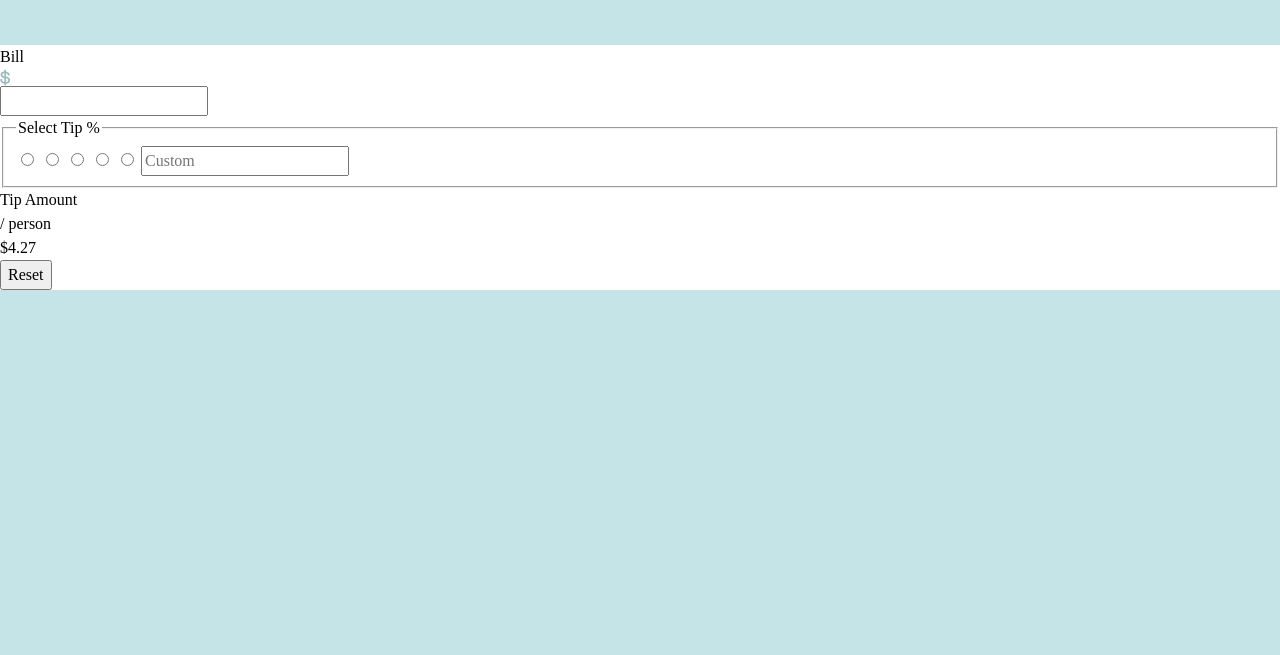
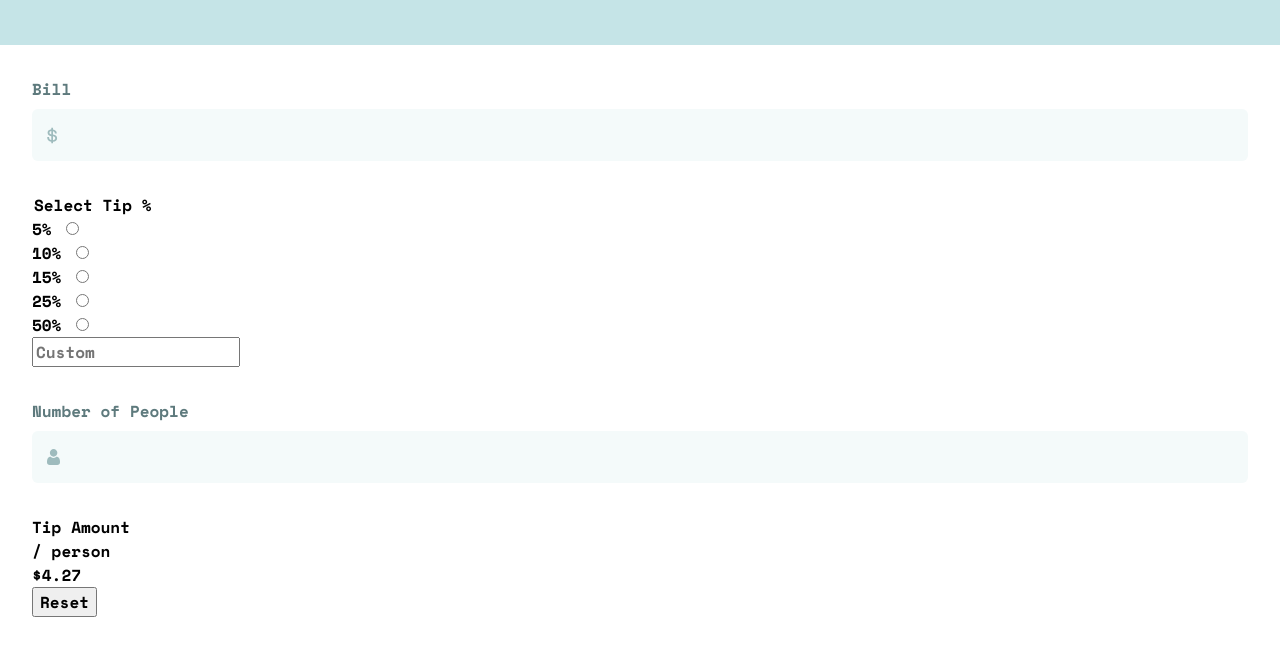
Before and after one commit to ralphvirtucio/tip-calculator, a plain HTML site: page index.html in a window 1280 px wide. Shown: the part 105-760 px from the top of the page. Drawn offline with nearby package versions, Linux system fonts and the light colour scheme.

Commit message:
Features: New HTML Layout, WIP: Select-tip

```diff
--- a/index.html
+++ b/index.html
@@ -29,42 +29,56 @@
           <div class="input__container">
             <label for="bill">Bill</label>
             <div class="form__control-field">
-              <img src="./images/icon-dollar.svg" alt="Dollar" />
               <input type="number" id="bill" />
             </div>
           </div>
 
           <fieldset class="select-tip">
-            <legend>Select Tip %</legend>
+            <legend class="select-tip__heading">Select Tip %</legend>
+            <div class="select-tip__control">
+              <label for="five-percent">5%</label>
               <input
                 type="radio"
                 name="tips"
                 id="five-percent"
                 class="select-tip__radio" />
+            </div>
 
+            <div class="select-tip__control">
+              <label for="ten-percent">10%</label>
               <input
                 type="radio"
                 name="tips"
                 id="ten-percent"
                 class="select-tip__radio" />
+            </div>
 
+            <div class="select-tip__control">
+              <label for="fifteen-percent">15%</label>
               <input
                 type="radio"
                 name="tips"
                 id="fifteen-percent"
                 class="select-tip__radio" />
+            </div>
 
+            <div class="select-tip__control">
+              <label for="twenty-five-percent">25%</label>
               <input
                 type="radio"
                 name="tips"
                 id="twenty-five-percent"
                 class="select-tip__radio" />
+            </div>
 
+            <div class="select-tip__control">
+              <label for="fifty-percent">50%</label>
               <input
                 type="radio"
                 name="tips"
                 id="fifty-percent"
                 class="select-tip__radio" />
+            </div>
 
             <input
               type="number"
@@ -72,13 +86,12 @@
               class="select-tip__custom-input" />
           </fieldset>
 
-          <!-- <div class="input__container">
+          <div class="input__container">
             <label for="people">Number of People</label>
             <div class="form__control-field">
-              <img src="./images/icon-person.svg" alt="Person" />
               <input type="number" id="people" />
             </div>
-          </div> -->
+          </div>
         </section>
 
         <section class="col--2">
--- /dev/null
+++ b/scss/components/_input.scss
@@ -0,0 +1,35 @@
+@use '../abstracts/' as *;
+
+.input__container {
+  label {
+    color: $neutral-color-2;
+    margin-block-end: 0.5rem;
+    display: inline-block;
+  }
+}
+
+.form__control-field {
+  margin-block-end: 2rem;
+  input {
+    background-color: $neutral-color-5;
+    background-repeat: no-repeat;
+    background-position: 15px center;
+    padding-block: 0.5rem;
+    padding-inline-end: 1rem;
+    border-radius: 6px;
+    border: none;
+    width: 100%;
+    // direction: rtl;
+    text-align: right;
+    font-size: $fs-form-input;
+    color: $neutral-color-1;
+  }
+
+  #bill {
+    background-image: url('../../images/icon-dollar.svg');
+  }
+
+  #people {
+    background-image: url('../../images/icon-person.svg');
+  }
+}
--- /dev/null
+++ b/scss/layout/_form.scss
@@ -0,0 +1,7 @@
+.select-tip {
+  margin-block-end: 2rem;
+  border: none;
+  padding-inline: 0;
+  padding-block: 0;
+  margin-inline: 0;
+}
--- a/scss/layout/_main.scss
+++ b/scss/layout/_main.scss
@@ -2,4 +2,8 @@
 
 .main {
   background-color: $neutral-color-6;
+  padding-inline: 2rem;
+  padding-block: 2rem;
+  font-family: 'Space Mono', monospace;
+  min-height: 100vh;
 }
--- a/scss/style.scss
+++ b/scss/style.scss
@@ -1,6 +1,9 @@
 @use './base/reset';
 
+@use './layout/header';
 @use './layout/main';
-@use './layout/header';
+@use './layout/form';
+
+@use './components/input';
 
 @use './pages/home';
```
Also changed, not shown: css/style.css, 1 other file. Lines whose indentation alone changed are shown as unchanged.
